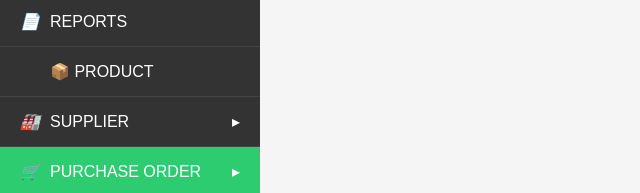
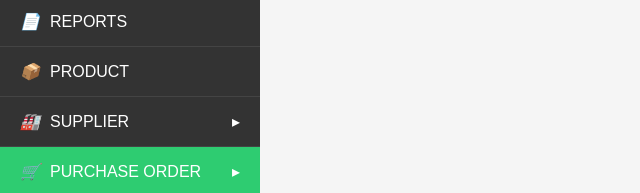
Before and after one commit to harveyyase/inventory-management-system-frontend, a plain HTML site: page Suppliers/indexAddSupplier.html in a window 1280 px wide. Shown: the part 285-478 px from the top of the page, 0-640 px from the left. Drawn offline with Linux system fonts and the light colour scheme.

Commit message:
Update indexAddSupplier.html

```diff
--- a/Suppliers/indexAddSupplier.html
+++ b/Suppliers/indexAddSupplier.html
@@ -43,7 +43,7 @@
         <!-- Product Dropdown -->
         <li class="menu-item">
             <a href="#" class="menu-link" id="product-link">
-                <i class="fa fa-cogs"></i> 📦 PRODUCT
+                <i>📦</i> PRODUCT
                 <span class="arrow"><i class="fa fa-chevron-down"></i></span>
             </a>
         <ul class="submenu" id="product-submenu">
```
